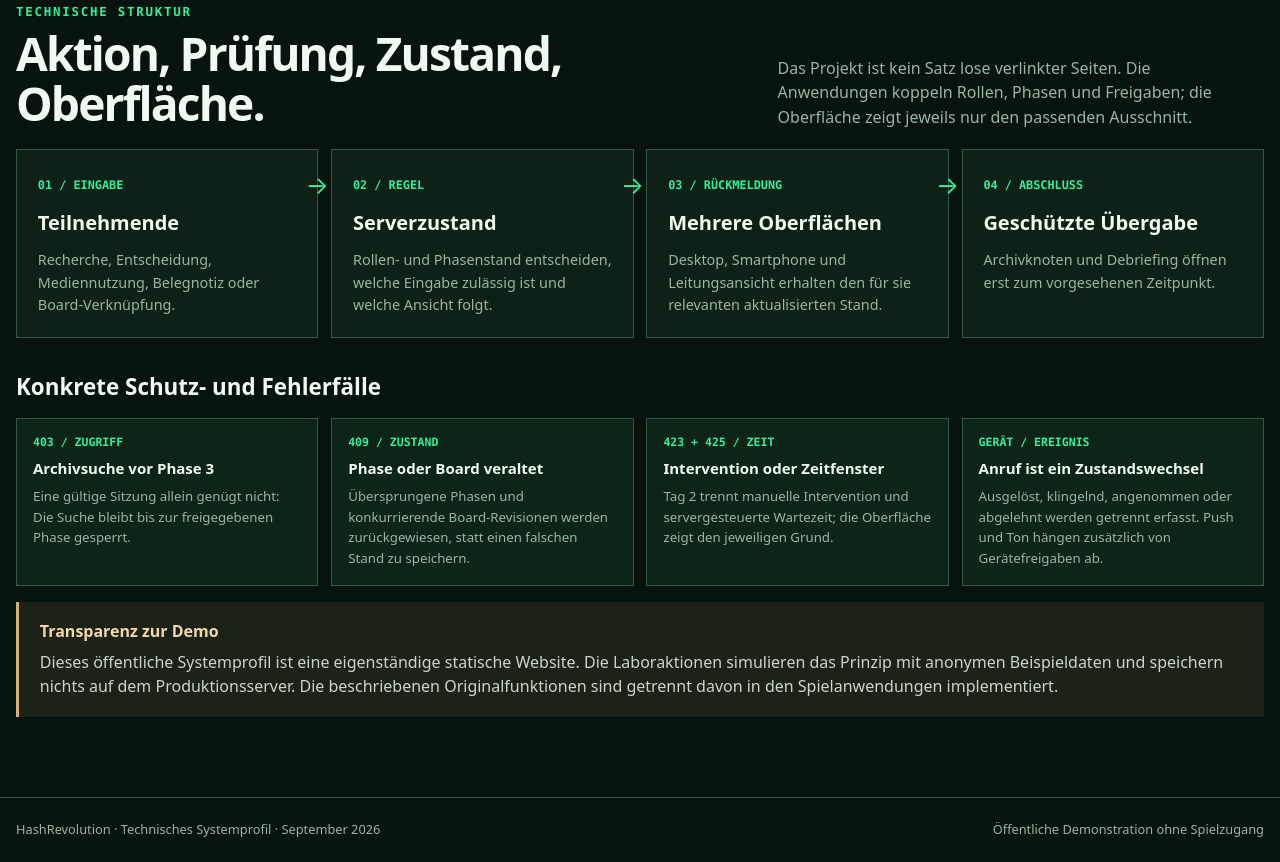
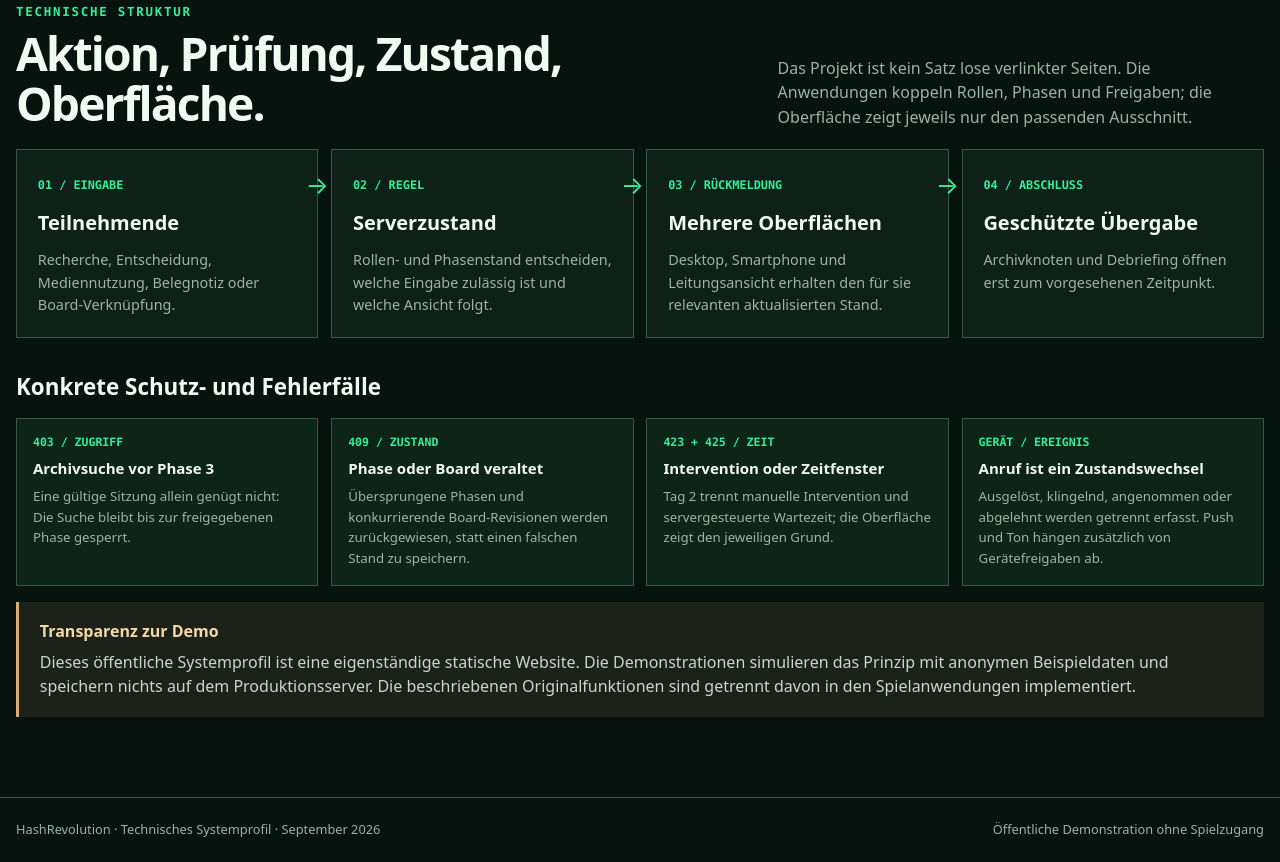
Before and after one commit to janhilgers3-commits/hashrevolution-systemprofil, a plain HTML site: page dist/index.html in a window 1280 px wide. Shown: the part 5071-5933 px from the top of the page. Drawn offline with Linux system fonts and the light colour scheme.

Commit message:
Clarify public demo transparency copy

```diff
--- a/dist/index.html
+++ b/dist/index.html
@@ -126,7 +126,7 @@
     <section id="architektur" class="architecture-section"><div class="wrap"><div class="section-head"><div><span class="eyebrow">Technische Struktur</span><h2>Aktion, Prüfung, Zustand, Oberfläche.</h2></div><p>Das Projekt ist kein Satz lose verlinkter Seiten. Die Anwendungen koppeln Rollen, Phasen und Freigaben; die Oberfläche zeigt jeweils nur den passenden Ausschnitt.</p></div>
       <div class="arch-flow"><article><span>01 / EINGABE</span><h3>Teilnehmende</h3><p>Recherche, Entscheidung, Mediennutzung, Belegnotiz oder Board-Verknüpfung.</p></article><article><span>02 / REGEL</span><h3>Serverzustand</h3><p>Rollen- und Phasenstand entscheiden, welche Eingabe zulässig ist und welche Ansicht folgt.</p></article><article><span>03 / RÜCKMELDUNG</span><h3>Mehrere Oberflächen</h3><p>Desktop, Smartphone und Leitungsansicht erhalten den für sie relevanten aktualisierten Stand.</p></article><article><span>04 / ABSCHLUSS</span><h3>Geschützte Übergabe</h3><p>Archivknoten und Debriefing öffnen erst zum vorgesehenen Zeitpunkt.</p></article></div>
       <div class="contracts"><h3>Konkrete Schutz- und Fehlerfälle</h3><div class="contract-grid"><article><span>403 / ZUGRIFF</span><strong>Archivsuche vor Phase 3</strong><p>Eine gültige Sitzung allein genügt nicht: Die Suche bleibt bis zur freigegebenen Phase gesperrt.</p></article><article><span>409 / ZUSTAND</span><strong>Phase oder Board veraltet</strong><p>Übersprungene Phasen und konkurrierende Board-Revisionen werden zurückgewiesen, statt einen falschen Stand zu speichern.</p></article><article><span>423 + 425 / ZEIT</span><strong>Intervention oder Zeitfenster</strong><p>Tag 2 trennt manuelle Intervention und servergesteuerte Wartezeit; die Oberfläche zeigt den jeweiligen Grund.</p></article><article><span>GERÄT / EREIGNIS</span><strong>Anruf ist ein Zustandswechsel</strong><p>Ausgelöst, klingelnd, angenommen oder abgelehnt werden getrennt erfasst. Push und Ton hängen zusätzlich von Gerätefreigaben ab.</p></article></div></div>
-      <div class="arch-note"><strong>Transparenz zur Demo</strong><p>Dieses öffentliche Systemprofil ist eine eigenständige statische Website. Die Laboraktionen simulieren das Prinzip mit anonymen Beispieldaten und speichern nichts auf dem Produktionsserver. Die beschriebenen Originalfunktionen sind getrennt davon in den Spielanwendungen implementiert.</p></div>
+      <div class="arch-note"><strong>Transparenz zur Demo</strong><p>Dieses öffentliche Systemprofil ist eine eigenständige statische Website. Die Demonstrationen simulieren das Prinzip mit anonymen Beispieldaten und speichern nichts auf dem Produktionsserver. Die beschriebenen Originalfunktionen sind getrennt davon in den Spielanwendungen implementiert.</p></div>
     </div></section>
   </main>
   <footer><div class="wrap footer-inner"><span>HashRevolution · Technisches Systemprofil · September 2026</span><span>Öffentliche Demonstration ohne Spielzugang</span></div></footer>
```
